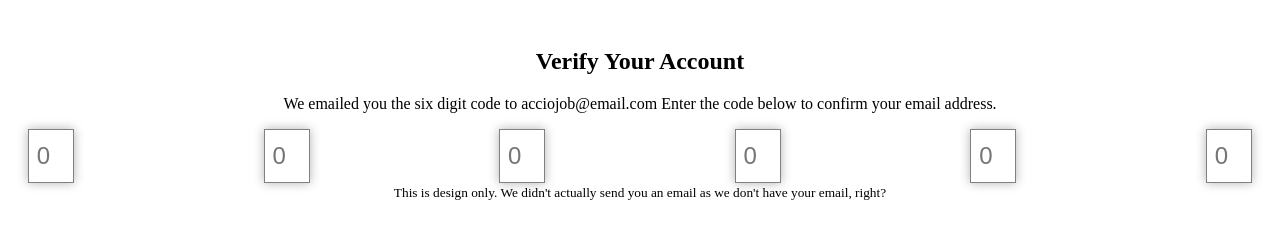
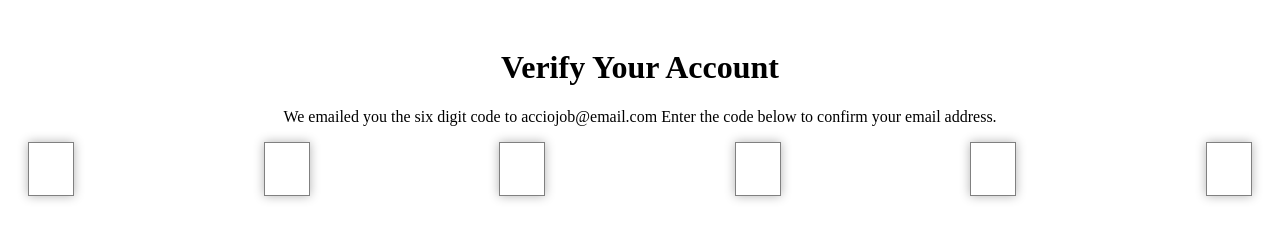
Before and after one commit to acciojob/OTP-pourmhere, a website: page main.html in a window 1280 px wide. Drawn offline with Linux system fonts and the light colour scheme.

Commit message:
created a submission

```diff
--- a/main.html
+++ b/main.html
@@ -1,36 +1,29 @@
 <!DOCTYPE html>
-
 <html>
-
 <head>
 	<link rel="stylesheet" href="styles.css">
 </head>
-
 <body>
 
-	<div class="container">
-		<h2 id="verification_heading">Verify Your Account</h2>
-		<p id="verification_subtext">
-			We emailed you the six digit code to acciojob@email.com
+    <div class="container">
+        <h1 id="#verification_heading">Verify Your Account</h1>
+        <p>
+            We emailed you the six digit code to acciojob@email.com
 			Enter the code below to confirm your email address.
-		</p>
-		<div class="code-container">
-			<input type="number" class="code" id="code-1" placeholder="0" min="0" max="9" required>
-			<input type="number" class="code" id="code-2" placeholder="0" min="0" max="9" required>
-			<input type="number" class="code" id="code-3"placeholder="0" min="0" max="9" required>
-			<input type="number" class="code" id="code-4"placeholder="0" min="0" max="9" required>
-			<input type="number" class="code" id="code-5"placeholder="0" min="0" max="9" required>
-			<input type="number" class="code" id="code-6"placeholder="0" min="0" max="9" required>
-		</div>
-		<small class="info">
-			This is design only. We didn't actually send you an email as we don't have your email, right?
-		</small>
-	</div>
+        </p>
 
-	<!-- the entire body must be written by student -->
+        <div class="code-container">
+            <input type="text" class="code" id="code-1">
+            <input type="text" class="code" id="code-2">
+            <input type="text" class="code" id="code-3">
+            <input type="text" class="code" id="code-4">
+            <input type="text" class="code" id="code-5">
+            <input type="text" class="code" id="code-6">
+        </div>
+
+    </div>
+
     <script type="text/javascript" src="./script.js">
 </script>
-
 </body>
-
 </html>
--- a/script.js
+++ b/script.js
@@ -6,6 +6,7 @@ codes.forEach((code,index)=>{
         if(code.value.length == 1){
              if(index < codes.length-1){
                    codes[index+1].focus()
+                   code.classList.add("focused")
              }
         }
     })
@@ -18,4 +19,5 @@ codes.forEach((code,index)=>{
               }
         }
     })
+
 })
--- a/styles.css
+++ b/styles.css
@@ -16,7 +16,8 @@
     border: 1px solid gray;
     box-shadow: 0 0 10px rgba(0,0,0,0.3);
 }
-.code:focus{
+
+.focused{
     border: 2px solid #000;
     border-radius: 10px;
     outline: none;
```
